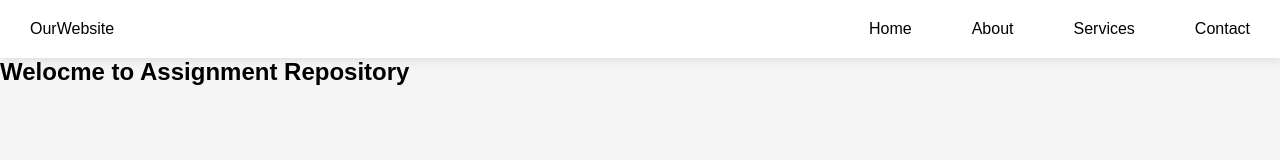
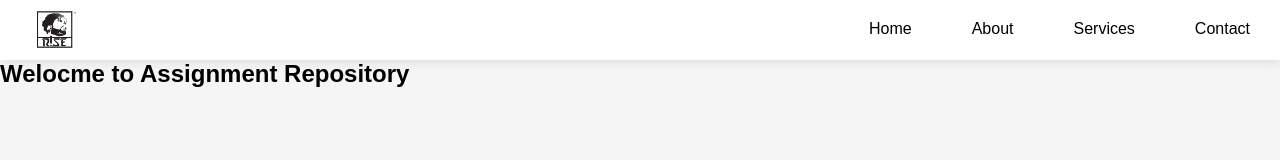
Before and after one commit to ChukaCSTD/Git_Fullstack_programme, a plain HTML site: page index.html in a window 1280 px wide. Drawn offline with Linux system fonts and the light colour scheme.

Commit message:
added logo to the page and customized the css

```diff
--- a/index.html
+++ b/index.html
@@ -8,7 +8,7 @@
 </head>
 <body>
     <nav class="navigation">
-        <a href="#">OurWebsite</a>
+        <a href="#"><img src="images/logo-return.png" alt=""></a>
         <ul>
             <li><a href="#">Home</a></li>
             <li><a href="#">About</a></li>
--- a/style.css
+++ b/style.css
@@ -14,6 +14,7 @@ body{
     display: flex;
     justify-content: space-between;
     padding: 10px;
+    height: 60px;
     box-shadow: 2px 2px 10px gainsboro;
 }
 
@@ -34,3 +35,8 @@ body{
     background-color: black;
     color: aliceblue;
 }
+
+.navigation img{
+    height: 50px;
+    margin-top: -15px;
+}
```
Also changed, not shown: images/logo-return.png (added).
